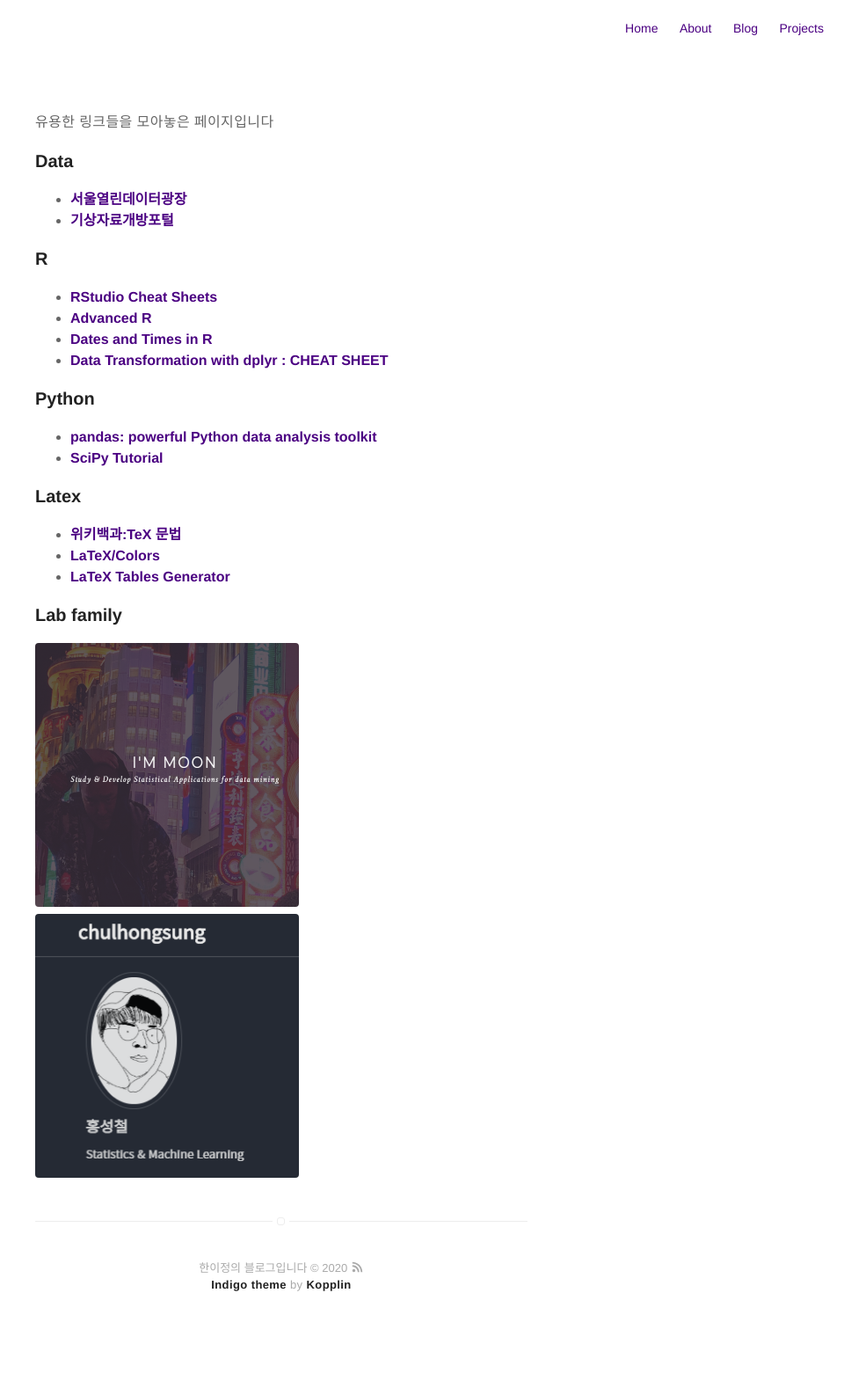
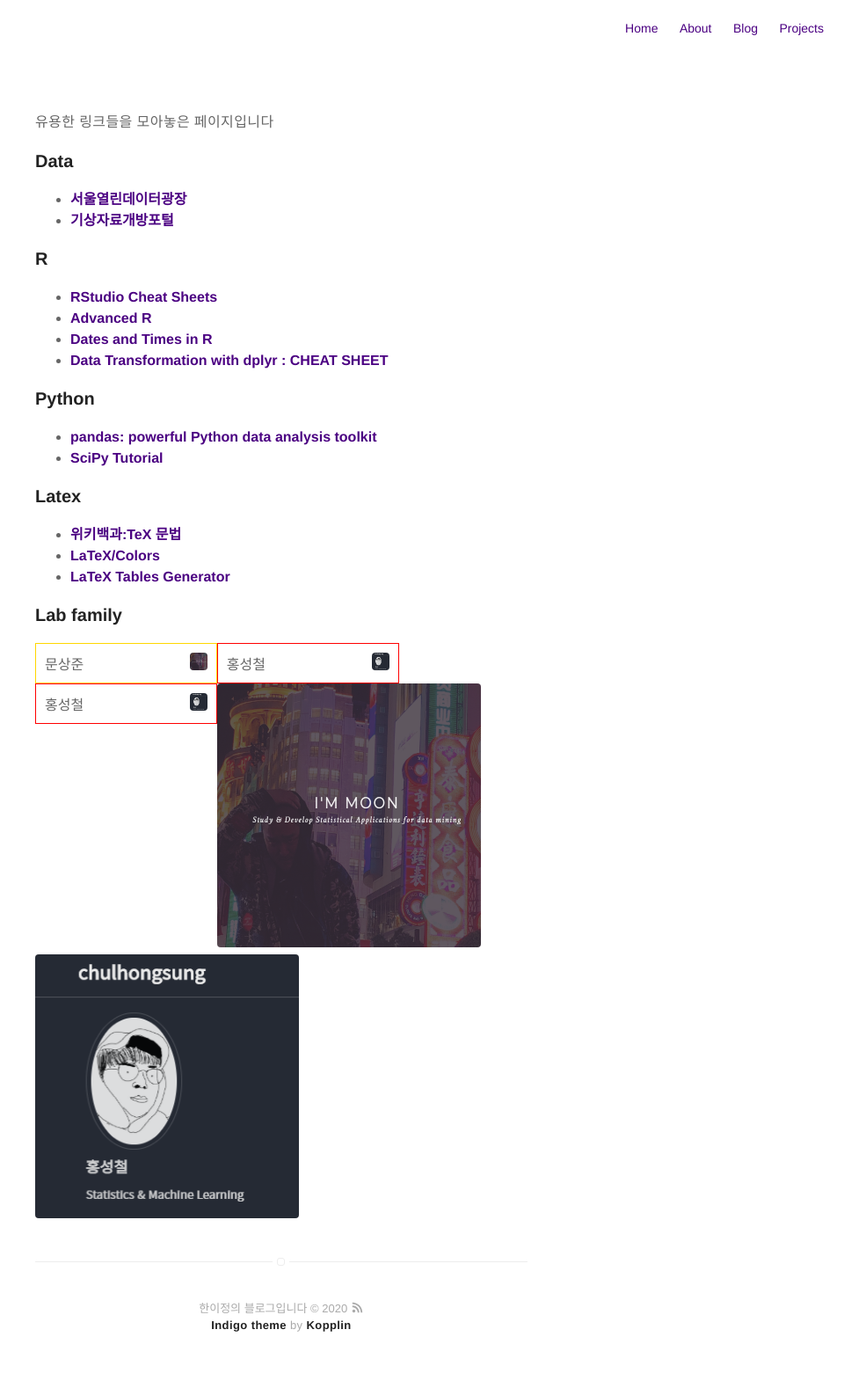
Before and after one commit to 12jeong/12jeong.github.io, a Jekyll site: the page built from links.md, in a window 1280 px wide. Shown: the whole page at 88% size, without its empty margins (320-1280 px from the left). Built offline with Jekyll 4.4.1, drawn with Linux system fonts in a browser that asks for light colours; some web fonts are replaced; before the commit the page ends 1532 px from its top, so only the background shows below that.

Commit message:
lab family link test

```diff
--- a/links.md
+++ b/links.md
@@ -33,5 +33,18 @@ layout: page
   </ul>
 
   <h3> Lab family </h3>
-  [![MSJ](/assets/images/fam_moon.png "문상준")](https://monster-moon.github.io/)
-  [![HSC](/assets/images/fam_hong.png "홍성철")](https://chulhongsung.github.io/)
+  <div style="border: 1px solid gold; float: left; padding: 10px; width: 33%;">
+  <a href="https://monster-moon.github.io/"><img src="/assets/images/fam_moon.PNG" width=20px height=20px alt="" align="right"></a>
+  문상준
+  </div>
+  <div style="border: 1px solid red; float: left; padding: 10px; width: 33%;">
+  <a href="https://monster-moon.github.io/"><img src="/assets/images/fam_hong.PNG" width=20px height=20px alt="" align="right"></a>
+  홍성철
+  </div>
+  <div style="border: 1px solid red; float: left; padding: 10px; width: 33%;">
+  <a href="https://monster-moon.github.io/"><img src="/assets/images/fam_hong.PNG" width=20px height=20px alt="" align="right"></a>
+  홍성철
+  </div>
+
+  [![MSJ](/assets/images/fam_moon.PNG "문상준")](https://monster-moon.github.io/)
+  [![HSC](/assets/images/fam_hong.PNG "홍성철")](https://chulhongsung.github.io/)
```
